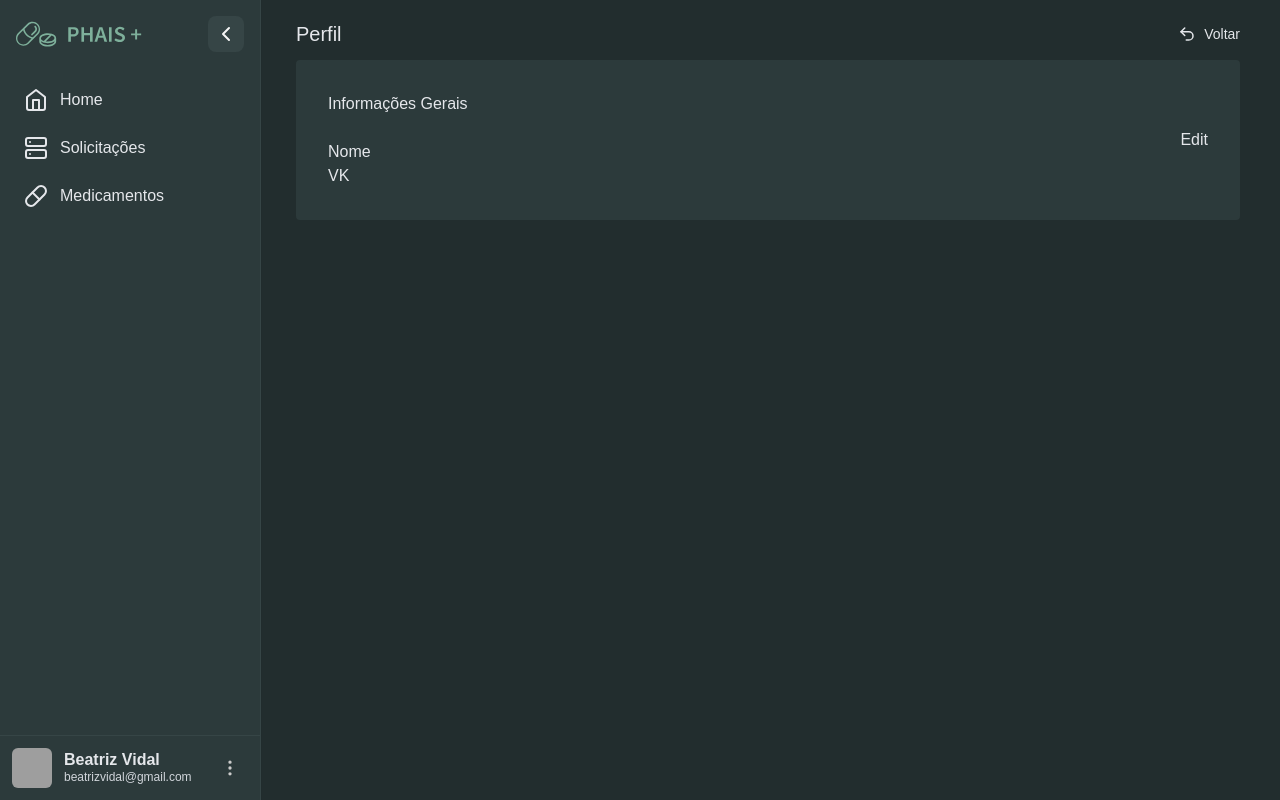
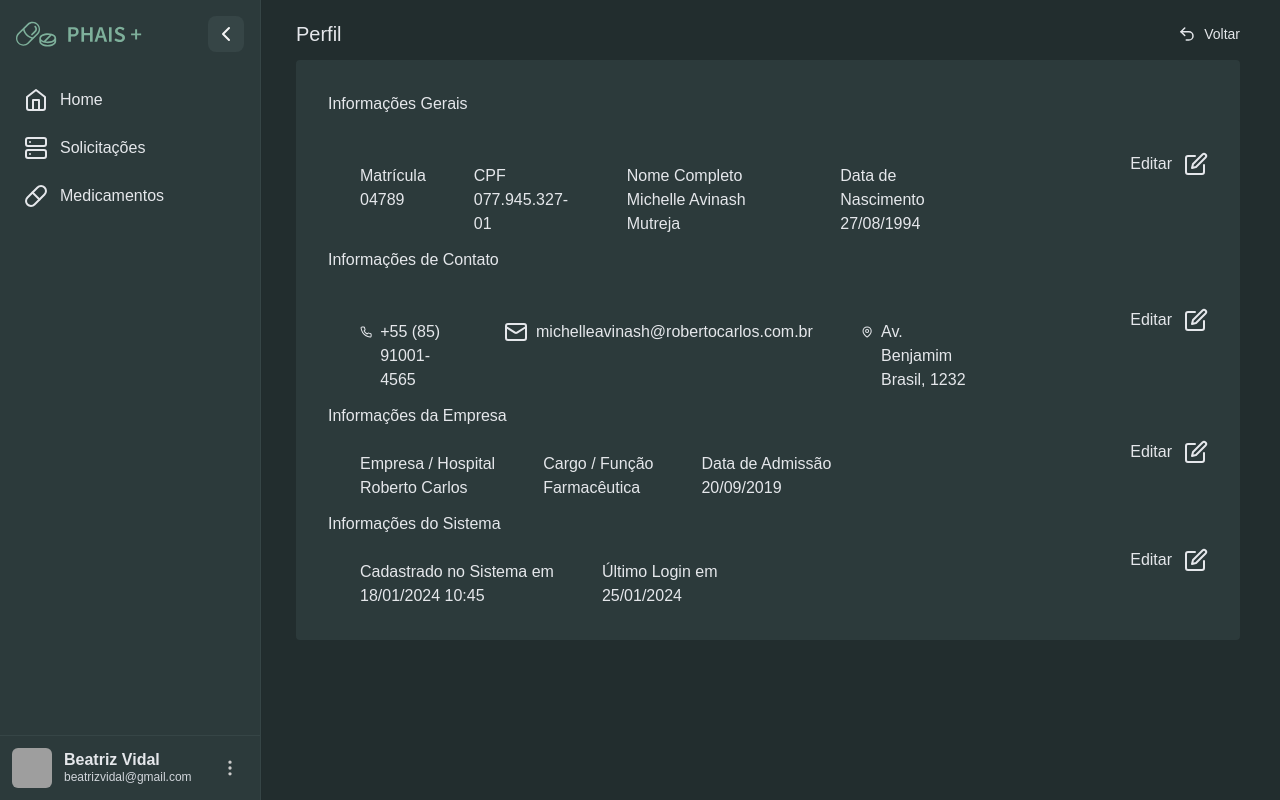
Before and after one commit to yagowb/phais-plus, a React (Vite) app in the folder client/: page /perfil in a window 1280 px wide. Built offline with nearby package versions, Linux system fonts and the light colour scheme; grey boxes are pictures that could not be loaded.

Commit message:
:sparkles: feat: Criar tela de perfil de usuário

```diff
--- a/client/src/components/ProfileDiv/index.jsx
+++ b/client/src/components/ProfileDiv/index.jsx
@@ -1,7 +1,9 @@
+import { PenSquare } from "lucide-react";
+
 export const ProfileDiv = ({title, children})=> {
     return <div className="grid grid-cols-[9fr_minmax(200px,_1fr)] grid-rows-2">
         <div className="bg-blue">{title}</div>
-        <div className="flex items-center justify-end bg-yellow row-span-2">Edit</div>
+        <div className="flex items-center justify-end bg-yellow row-span-2 gap-3">Editar <PenSquare/></div>
         <div className="bg-red">{children}</div>
     </div>
 }
--- a/client/src/components/ProfileInput/index.jsx
+++ b/client/src/components/ProfileInput/index.jsx
@@ -1,3 +1,14 @@
-export const ProfileInput = ({label, content})=> {
+import { Phone, Mail, MapPin } from "lucide-react";
+
+export const ProfileInput = ({label, content, type, icon})=> {
+    if(icon){
+        return (
+            <div className="flex gap-2">
+                {icon}
+                <p>{content}</p>
+            </div>
+        )
+    }
+
     return <div><label htmlFor={label}>{label}</label><p>{content}</p></div>
 }
--- a/client/src/pages/Perfil/index.jsx
+++ b/client/src/pages/Perfil/index.jsx
@@ -2,19 +2,62 @@ import { Link } from "react-router-dom";
 import BaseLayout from "../../components/BaseLayout";
 import { ProfileDiv } from "../../components/ProfileDiv";
 import { ProfileInput } from "../../components/ProfileInput";
+import { MapPin, Phone, Mail } from "lucide-react";
 
 function Perfil() {
-    return(
+  return (
     <BaseLayout pageName="Perfil" backPath="/perfil" style="p-8">
-        <div>
+      <div className="flex flex-col gap-3">
         <ProfileDiv title="Informações Gerais">
-                <div>
-                    <ProfileInput label={"Nome"} content={"VK"}/>
+          <div className="flex flex-row px-8 gap-12">
+            <ProfileInput label="Matrícula" content="04789" />
+
+            <ProfileInput label="CPF" content="077.945.327-01" />
+
+            <ProfileInput
+              label="Nome Completo"
+              content="Michelle Avinash Mutreja"
+            />
+
+            <ProfileInput label="Data de Nascimento" content="27/08/1994" />
+          </div>
+        </ProfileDiv>
+
+        <ProfileDiv title="Informações de Contato">
+          <div className="flex flex-row px-8 gap-12">
+            <ProfileInput content="+55 (85) 91001-4565" icon={<Phone />} />
+
+            <ProfileInput content="michelleavinash@robertocarlos.com.br" icon={<Mail />} />
+
+            <ProfileInput content="Av. Benjamim Brasil, 1232" icon={<MapPin />} />
+          </div>
+        </ProfileDiv>
+
+        <ProfileDiv title="Informações da Empresa">
+          <div className="flex flex-row px-8 gap-12">
+            <ProfileInput label="Empresa / Hospital" content="Roberto Carlos" />
+
+            <ProfileInput label="Cargo / Função" content="Farmacêutica" />
+
+            <ProfileInput
+              label="Data de Admissão"
+              content="20/09/2019"
+            />
+
+          </div>
+        </ProfileDiv>
+
+        <ProfileDiv title="Informações do Sistema">
+          <div className="flex flex-row px-8 gap-12">
+            <ProfileInput label="Cadastrado no Sistema em" content="18/01/2024  10:45" />
+
+            <ProfileInput label="Último Login em" content="25/01/2024" />
+
           </div>
         </ProfileDiv>
       </div>
     </BaseLayout>
-    )
+  );
 }
 
 export default Perfil;
```
Lines whose indentation alone changed are shown as unchanged.
